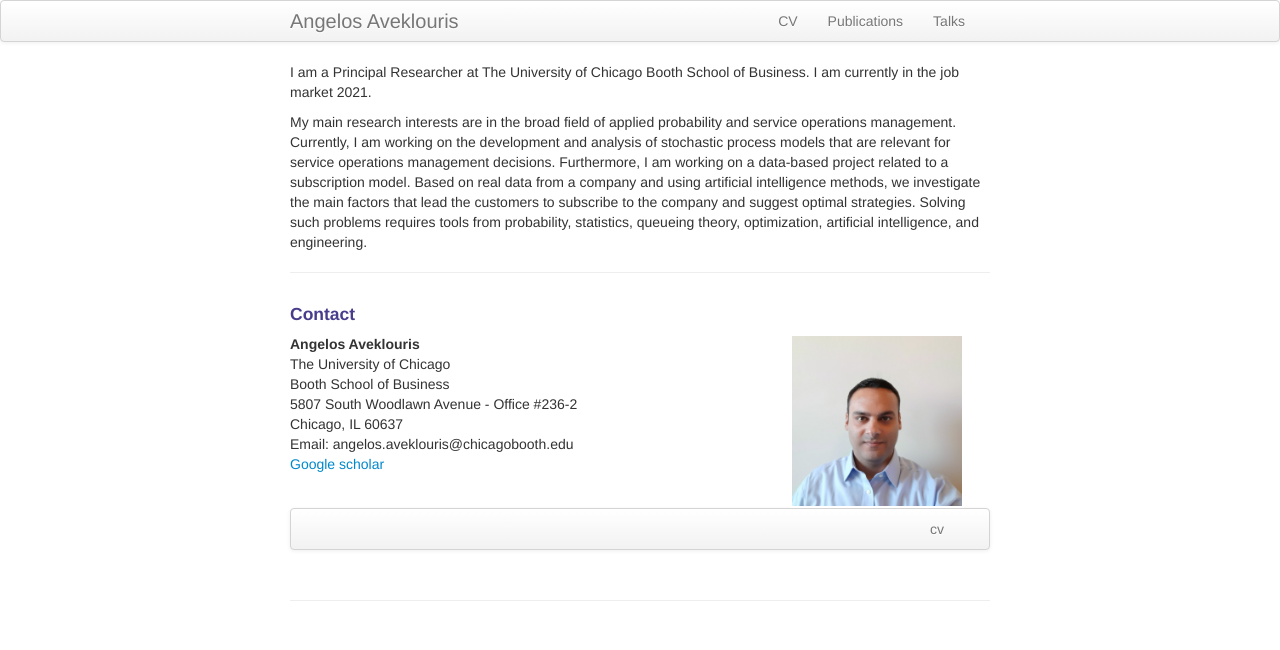
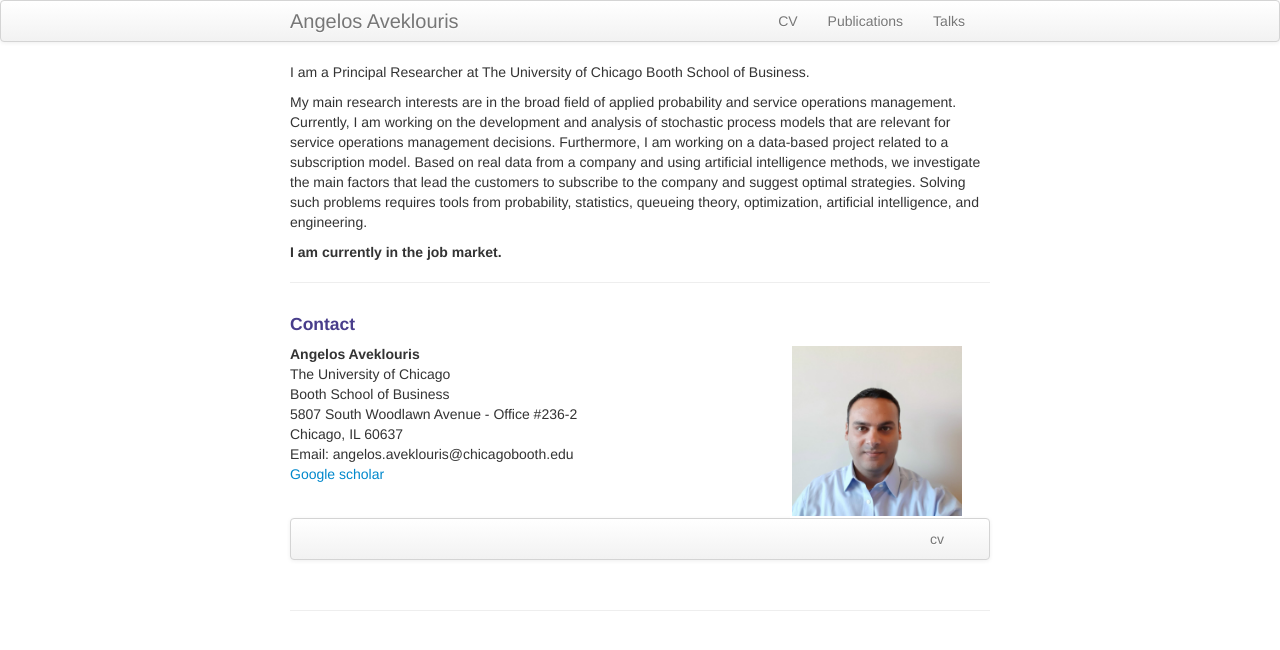
Before and after one commit to Angelos90/Angelos90.github.io, a Jekyll site: the page built from index.md, in a window 1280 px wide. Shown: the top 650 px of the page. Built offline with Jekyll 4.4.1, drawn with Linux system fonts in a browser that asks for light colours.

Commit message:
Update index.md

```diff
--- a/index.md
+++ b/index.md
@@ -5,11 +5,11 @@ description: Angelos Aveklouris is a Principal Researcher at The University of C
 keywords: Angelos, Aveklouris, mathematics, pilot, airplanes
 ---
 
-I am  a Principal Researcher at The University of Chicago Booth School of Business. I am currently in the job market 2021.
+I am  a Principal Researcher at The University of Chicago Booth School of Business.
 
 My main research interests are in the broad field of applied probability and service operations management. Currently, I am working on the development and analysis of stochastic process models that are relevant for service operations management decisions. Furthermore, I am working on a data-based project related to a subscription model. Based on real data from a company and using artificial intelligence methods, we investigate the main factors that lead the customers to subscribe to the company and suggest optimal strategies. Solving such problems requires tools from probability, statistics, queueing theory, optimization, artificial intelligence, and engineering.
 
-
+ <b>I am currently in the job market.</b>
 
 
 ---
```
